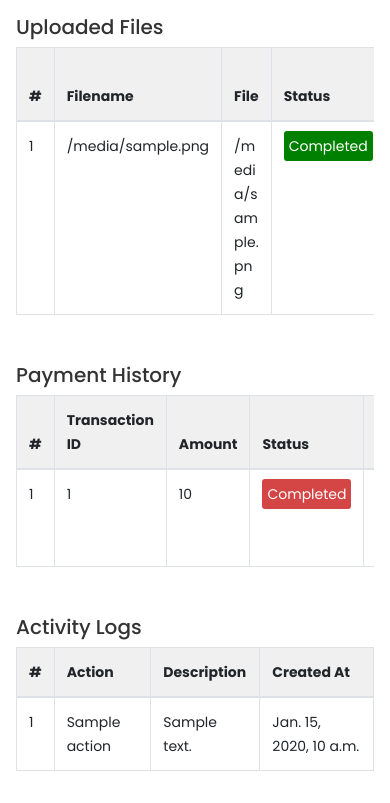
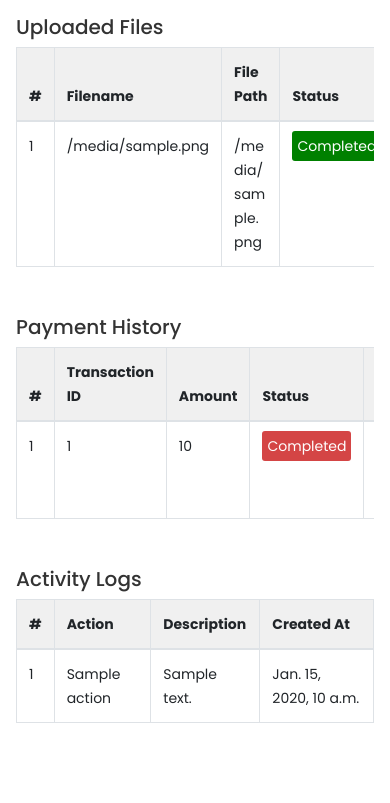
Before and after one commit to MdMonirHossan/aamarPay-django-task-MdMonirHossan, a Django app: template templates/dashboard.html in a window 390 px wide; the page is wider, and only the part inside the window is pictured. Shown: the part 122-925 px from the top of that part. After the commit the page ends 845 px from the top of that part, so only its background shows below. Run offline with Django 4.2, Linux system fonts and the light colour scheme; the template is opened without the code that fills it: most values are stand-ins (such as "Sample title", 1, 10 or a date in 2020); some libraries are stand-ins or nearby versions; grey boxes are pictures that could not be loaded.

Commit message:
Working on README file as well as finalize the project

```diff
--- a/templates/dashboard.html
+++ b/templates/dashboard.html
@@ -51,7 +51,7 @@
                             <tr>
                                 <th>#</th>
                                 <th>Filename</th>
-                                <th>File</th>
+                                <th>File Path</th>
                                 <th>Status</th>
                                 <th>Word Count</th>
                                 <th>Upload Time</th>
@@ -139,7 +139,7 @@
     </div>
 
 
-    <div class="col-md-6">
+    <div class="col-md-12">
         <div class="table-border-style m-3">
             <h5>Activity Logs</h5>
             <div class="table-responsive">
```
Also changed, not shown: README.md.
